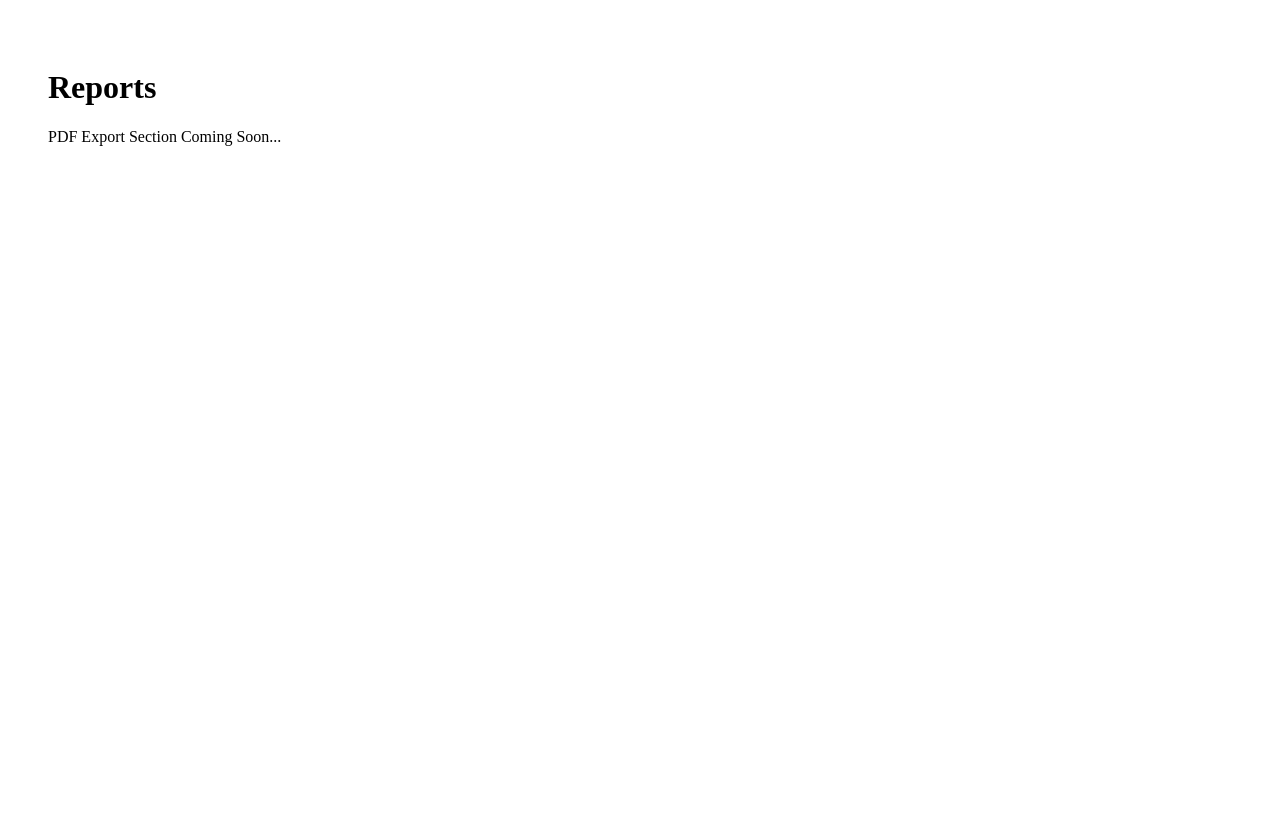
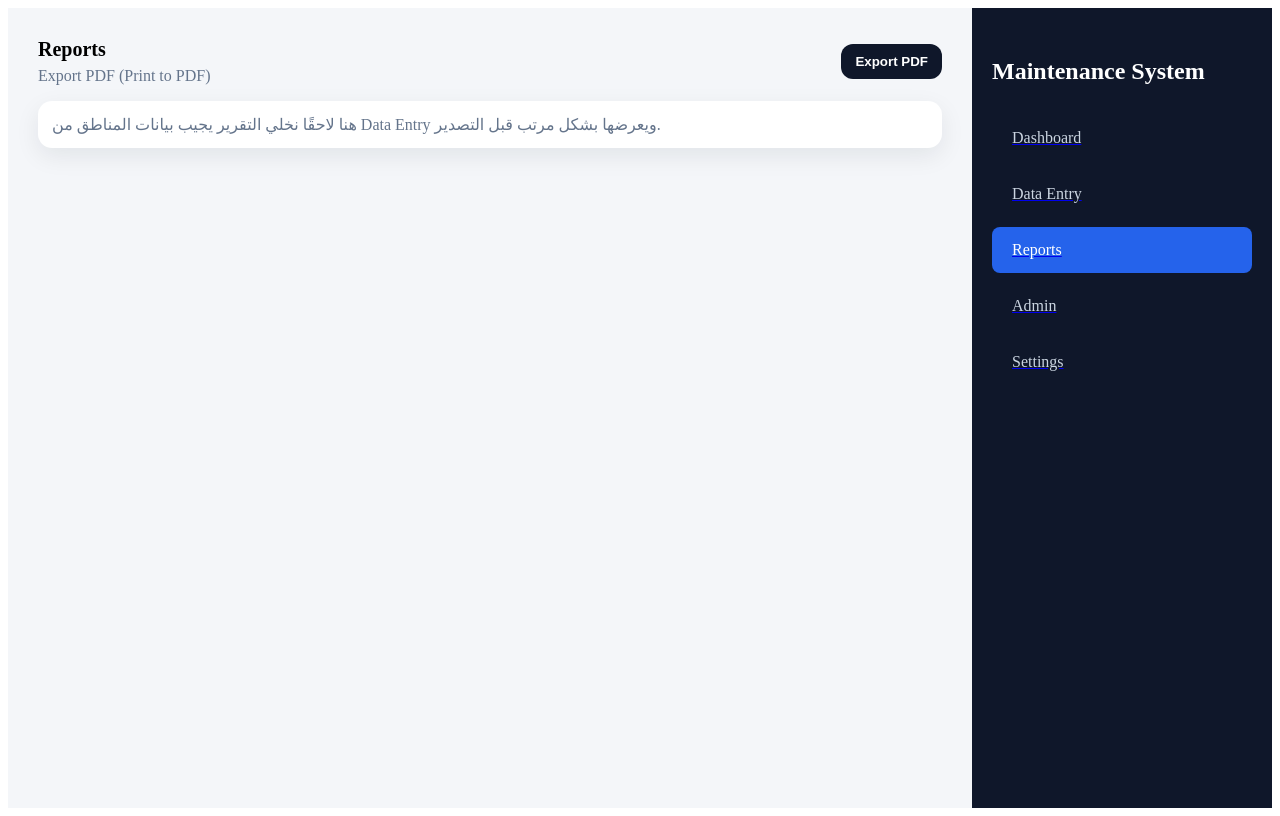
Before and after one commit to TROOP93/maintenance-kpi-dashboard, a Next.js app: page /reports in a window 1280 px wide. Built offline with nearby package versions, Linux system fonts and the light colour scheme.

Commit message:
Implement PDF export feature in Reports page
Added PDF export functionality and updated layout.

```diff
--- a/pages/reports.js
+++ b/pages/reports.js
@@ -1,8 +1,41 @@
+import Layout from "../components/Layout";
+
 export default function Reports() {
+  const exportPdf = () => {
+    window.print(); // Print -> Save as PDF
+  };
+
   return (
-    <div style={{ padding: 40 }}>
-      <h1>Reports</h1>
-      <p>PDF Export Section Coming Soon...</p>
-    </div>
+    <Layout>
+      <div style={{ display: "flex", justifyContent: "space-between", alignItems: "center", gap: 12 }}>
+        <div>
+          <div style={{ fontSize: 20, fontWeight: 900 }}>Reports</div>
+          <div style={{ color: "#64748b", marginTop: 6 }}>
+            Export PDF (Print to PDF)
+          </div>
+        </div>
+
+        <button
+          onClick={exportPdf}
+          style={{
+            padding: "10px 14px",
+            borderRadius: 12,
+            border: 0,
+            background: "#0f172a",
+            color: "#fff",
+            cursor: "pointer",
+            fontWeight: 900,
+          }}
+        >
+          Export PDF
+        </button>
+      </div>
+
+      <div style={{ marginTop: 16, background: "#fff", borderRadius: 14, padding: 14, boxShadow: "0 8px 24px rgba(15,23,42,0.08)" }}>
+        <p style={{ margin: 0, color: "#64748b" }}>
+          هنا لاحقًا نخلي التقرير يجيب بيانات المناطق من Data Entry ويعرضها بشكل مرتب قبل التصدير.
+        </p>
+      </div>
+    </Layout>
   );
 }
```
